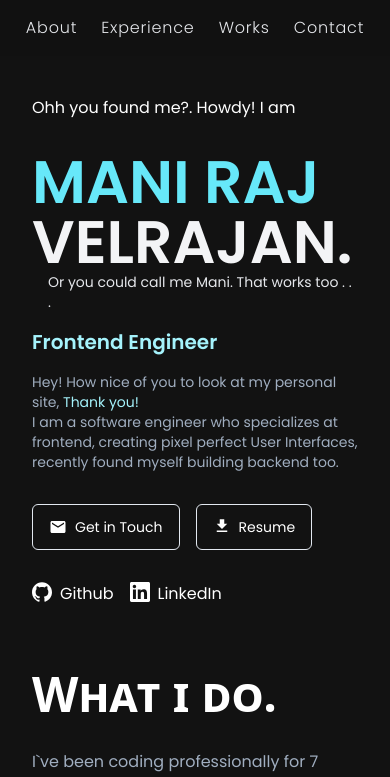
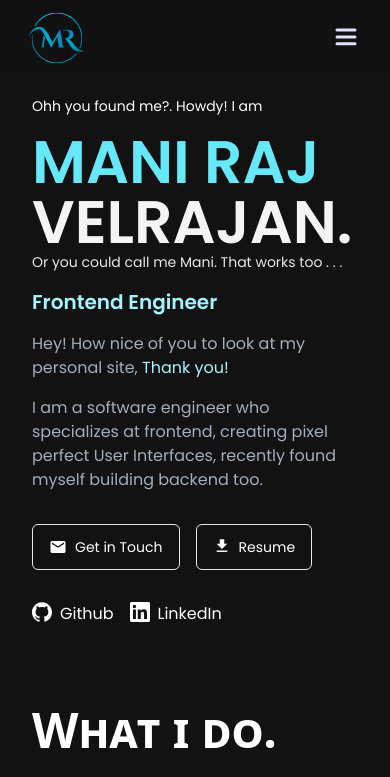
Before and after one commit to maniraj-v/Portfolio, a Next.js app: page / in a window 390 px wide. Shown: the top 777 px of the page. Built offline with nearby package versions, Linux system fonts and the light colour scheme.

Commit message:
Added mobile nav

```diff
--- /dev/null
+++ b/app/_components/Navbar/DesktopNav.tsx
@@ -0,0 +1,22 @@
+import { navLinks } from "@/app/_constants/navlinks";
+
+export default function DesktopNav() {
+  return (
+    <>
+      <ul className="flex gap-6 sm:gap-10 items-center justify-center lg:justify-end lg:mr-20">
+        {navLinks.map(({ href, label }) => {
+          return (
+            <li key={href}>
+              <a
+                href={`#${href}`}
+                className="text-gray-200 tracking-wider decoration-cyan-200 font-light"
+              >
+                {label}
+              </a>
+            </li>
+          );
+        })}
+      </ul>
+    </>
+  );
+}
--- /dev/null
+++ b/app/_components/Navbar/Logo.tsx
@@ -0,0 +1,20 @@
+import Image from "next/image";
+
+function Logo() {
+  return (
+    <a
+      className="fixed top-0 lg:top-4 left-1 lg:left-8 block scale-[0.8] lg:scale-110"
+      aria-description="logo"
+      href="#"
+    >
+      <Image
+        src={"/BrandLogo/MR_Logo.svg"}
+        width={150}
+        height={80}
+        alt="logo"
+        className="h-full aspect-auto"
+      />
+    </a>
+  );
+}
+export default Logo;
--- /dev/null
+++ b/app/_components/Navbar/MobileNav.tsx
@@ -0,0 +1,53 @@
+"use client";
+import { useState } from "react";
+import {
+  Dialog,
+  DialogContent,
+  DialogDescription,
+  DialogHeader,
+  DialogTitle,
+  DialogTrigger,
+} from "@/components/ui/dialog";
+import { IoMdOpen } from "react-icons/io";
+import ToggleButton from "./ToggleButton";
+import { navLinks } from "@/app/_constants/navlinks";
+import { cn } from "@/lib/utils";
+
+export default function MobileNav() {
+  const [isOpen, setIsOpen] = useState(false);
+
+  const toggle = () => {
+    setIsOpen((prevState) => !prevState);
+  };
+
+  return (
+    <div className={cn("flex flex-col", isOpen ? "min-h-screen" : "")}>
+      <div className="flex justify-end">
+        <ToggleButton toggle={toggle} isOpen={isOpen} />
+      </div>
+      {isOpen && <NavigationItems toggle={toggle} />}
+    </div>
+  );
+}
+
+function NavigationItems({ toggle }: { toggle: () => void }) {
+  return (
+    <div className="flex-1 flex justify-center translate-y-1/4">
+      <ul className="flex flex-col gap-8">
+        {navLinks.map(({ href, label }) => {
+          return (
+            <li key={href}>
+              <a
+                href={`#${href}`}
+                onClick={toggle}
+                className="text-gray-200 text-lg tracking-wider hover:no-underline hover:border-b-2 border-cyan-200 font-light"
+              >
+                {label}
+              </a>
+            </li>
+          );
+        })}
+      </ul>
+    </div>
+  );
+}
--- /dev/null
+++ b/app/_components/Navbar/ToggleButton.tsx
@@ -0,0 +1,63 @@
+import { motion } from "framer-motion";
+
+const Path = (props: any) => (
+  <motion.path
+    fill="transparent"
+    strokeWidth="3"
+    stroke={"hsl(240, 100%, 94%)"}
+    strokeLinecap="round"
+    {...props}
+  />
+);
+
+interface ToggleButtonProps {
+  toggle: () => void;
+  isOpen: boolean;
+}
+
+export default function ToggleButton({ toggle, isOpen }: ToggleButtonProps) {
+  return (
+    <motion.div
+      initial={false}
+      animate={isOpen ? "open" : "closed"}
+      style={{
+        display: "flex",
+        alignItems: "center",
+      }}
+    >
+      <button
+        onClick={toggle}
+        style={{
+          width: "40px",
+          height: "40px",
+          display: "flex",
+          alignItems: "center",
+          justifyContent: "center",
+        }}
+      >
+        <svg width="23" height="23" viewBox="0 0 23 18">
+          <Path
+            variants={{
+              closed: { d: "M 2 2.5 L 20 2.5" },
+              open: { d: "M 3 16.5 L 17 2.5" },
+            }}
+          />
+          <Path
+            d="M 2 9.423 L 20 9.423"
+            variants={{
+              closed: { opacity: 1 },
+              open: { opacity: 0 },
+            }}
+            transition={{ duration: 0.1 }}
+          />
+          <Path
+            variants={{
+              closed: { d: "M 2 16.346 L 20 16.346" },
+              open: { d: "M 3 2.5 L 17 16.346" },
+            }}
+          />
+        </svg>
+      </button>
+    </motion.div>
+  );
+}
--- a/app/_components/Navbar/index.tsx
+++ b/app/_components/Navbar/index.tsx
@@ -1,33 +1,20 @@
-import { navLinks } from "@/app/_constants/navlinks";
-import Image from "next/image";
+import DesktopNav from "./DesktopNav";
+import Logo from "./Logo";
+import MobileNav from "./MobileNav";
+import ToggleButton from "./ToggleButton";
 
 function Navbar() {
   return (
-    <nav className="fixed top-0 w-full py-4 px-6 lg:p-6 backdrop-blur-3xl z-10 bg-[#121212] bg-opacity-70">
-      <a className="fixed top-0 left-0 hidden lg:block" aria-description="logo" href="#">
-        <Image
-          src={"/BrandLogo/MR_Logo.svg"}
-          width={150}
-          height={80}
-          alt="logo"
-          className="h-full aspect-auto"
-        />
-      </a>
-      <ul className="flex gap-6 sm:gap-10 items-center justify-center lg:justify-end lg:mr-20">
-        {navLinks.map(({ href, label }) => {
-          return (
-            <li key={href}>
-              <a
-                href={`#${href}`}
-                className="text-gray-200 tracking-wider decoration-cyan-200 font-light"
-              >
-                {label}
-              </a>
-            </li>
-          );
-        })}
-      </ul>
+    <nav className="fixed top-0 w-full py-4 px-6 lg:p-6 backdrop-blur-3xl z-50 bg-[#121212] bg-opacity-70">
+      <Logo />
+      <div className="hidden lg:block">
+        <DesktopNav />
+      </div>
+      <div className="block lg:hidden">
+        <MobileNav />
+      </div>
     </nav>
   );
 }
+
 export default Navbar;
--- a/app/_components/Sidebar/index.tsx
+++ b/app/_components/Sidebar/index.tsx
@@ -4,7 +4,9 @@ import { MdDownload, MdEmail } from "react-icons/md";
 function Sidebar() {
   return (
     <div className="block lg:fixed lg:max-w-[33%] px-8 lg:px-4 lg:pl-12">
-      <p className="mb-8 lg:mb-0">Ohh you found me?. Howdy! I am</p>
+      <p className="mb-4 lg:mb-0 text-sm lg:text-base">
+        Ohh you found me?. Howdy! I am
+      </p>
       <p className="text-6xl font-bold uppercase leading-none">
         <span className="inline-block text-cyan-300 xl:text-7xl hover:scale-110 transition-all">
           Mani Raj
@@ -12,16 +14,17 @@ function Sidebar() {
         <br />
         <span className="text-gray-100">Velrajan.</span>
       </p>
-      <p className="text-gray-200 text-sm pl-4 mb-4">
+      <p className="text-gray-200 text-sm lg:pl-4 mb-4">
         Or you could call me Mani. That works too . . .
       </p>
       <p className="text-xl text-cyan-200 font-bold mb-4">Frontend Engineer</p>
-      <p className="text-sm text-gray-400 mb-8 max-w-[550px]">
+      <p className="text-base lg:text-sm text-gray-400 mb-4 lg:mb-0 max-w-[550px]">
         Hey! How nice of you to look at my personal site,{" "}
         <span className="text-cyan-200">Thank you!</span>
-        <br />I am a software engineer who specializes at frontend, creating
-        pixel perfect User Interfaces, recently found myself building backend
-        too.
+      </p>
+      <p className="text-base lg:text-sm text-gray-400 mb-8 max-w-[550px]">
+        I am a software engineer who specializes at frontend, creating pixel
+        perfect User Interfaces, recently found myself building backend too.
       </p>
       <div className="flex gap-4 items-center mb-8">
         <a
@@ -46,7 +49,7 @@ function Sidebar() {
           <span>Resume</span>
         </a>
       </div>
-      <ul className="flex gap-4 items-center">
+      <ul className="flex gap-4 items-center mb-4 lg:mb-0">
         {socialLinks.map(({ label, icon, url }) => {
           return (
             <li key={label}>
--- a/app/globals.css
+++ b/app/globals.css
@@ -71,7 +71,7 @@
   }
   html {
     scroll-behavior: smooth;
-    scroll-padding-top: 4rem;
+    scroll-padding-top: 5rem;
   }
   a {
     @apply text-cyan-200 hover:underline;
--- a/package.json
+++ b/package.json
@@ -14,6 +14,7 @@
     "@radix-ui/react-tabs": "^1.1.0",
     "class-variance-authority": "^0.7.0",
     "clsx": "^2.1.1",
+    "framer-motion": "^11.3.30",
     "lucide-react": "^0.435.0",
     "next": "14.2.6",
     "react": "^18",
```
Also changed, not shown: public/BrandLogo/MR_Logo.svg, 1 other file (tests, documents, lock files or other folders).
